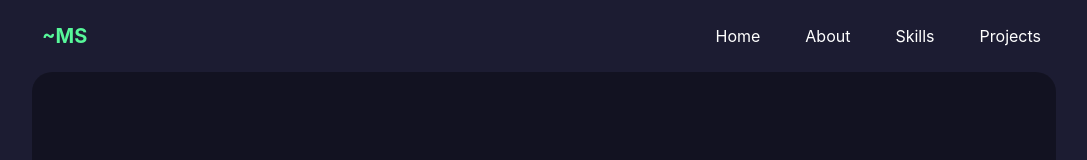
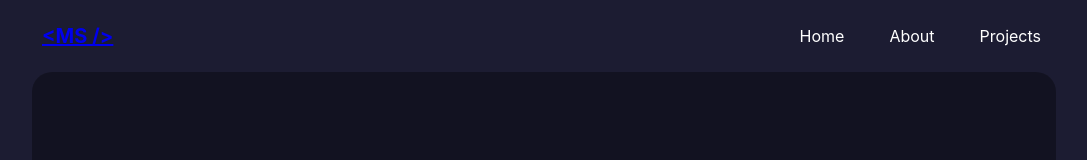
Before and after one commit to mukundsolanki/portfolio-v2, a React (Create React App) app: page / in a window 1280 px wide. Shown: the top 160 px of the page, without its empty margins (96-1183 px from the left). Built offline with nearby package versions, Linux system fonts and the light colour scheme.

Commit message:
Added the routes in the navbar component and the app.js

```diff
--- a/src/App.js
+++ b/src/App.js
@@ -1,13 +1,21 @@
 import React from 'react';
+import { BrowserRouter as Router, Routes, Route } from "react-router-dom";
 import Navbar from './components/Navbar';
 import Home from './components/Home';
+import About from './components/About';
+import Projects from './components/Project';
 
 const App = () => {
   return (
-    <>
+    <Router>
       <Navbar />
-      <Home />
-    </>
+      <Routes>
+          <Route path="/" element={<Home />} />
+          <Route path="/about" element={<About />} />
+          {/* <Route path="/skills" element={<Skills />} /> */}
+          <Route path="/projects" element={<Projects />} />
+        </Routes>
+    </Router>
   );
 };
 
--- a/src/components/Navbar.jsx
+++ b/src/components/Navbar.jsx
@@ -1,21 +1,24 @@
 import React from 'react';
+import { Link } from 'react-router-dom';
 
 const Navbar = () => {
   return (
     <nav className="navbar">
-      <div className="navbar__brand">~MS</div>
+      <div className="navbar__brand">
+        <Link className='navbar__logo' to="/">{"<MS />"}</Link>
+      </div>
       <ul className="navbar__links">
         <li className="navbar__link">
-          <a href="#home">Home</a>
+          <Link to="/">Home</Link>
         </li>
         <li className="navbar__link">
-          <a href="#about">About</a>
+          <Link to="/about">About</Link>
         </li>
+        {/* <li className="navbar__link">
+          <Link to="/skills">Skills</Link>
+        </li> */}
         <li className="navbar__link">
-          <a href="#skills">Skills</a>
-        </li>
-        <li className="navbar__link">
-          <a href="#projects">Projects</a>
+          <Link to="/projects">Projects</Link>
         </li>
       </ul>
     </nav>
```
